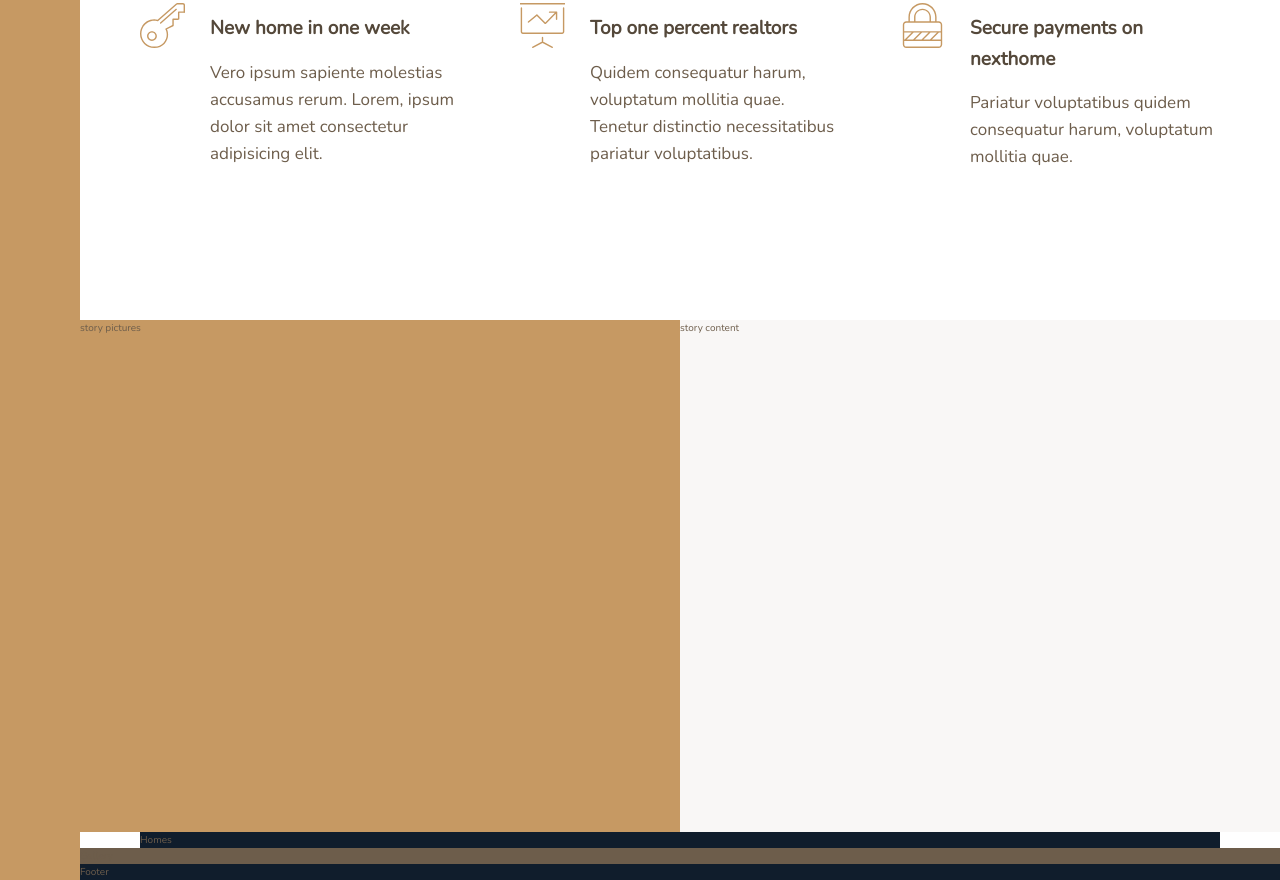
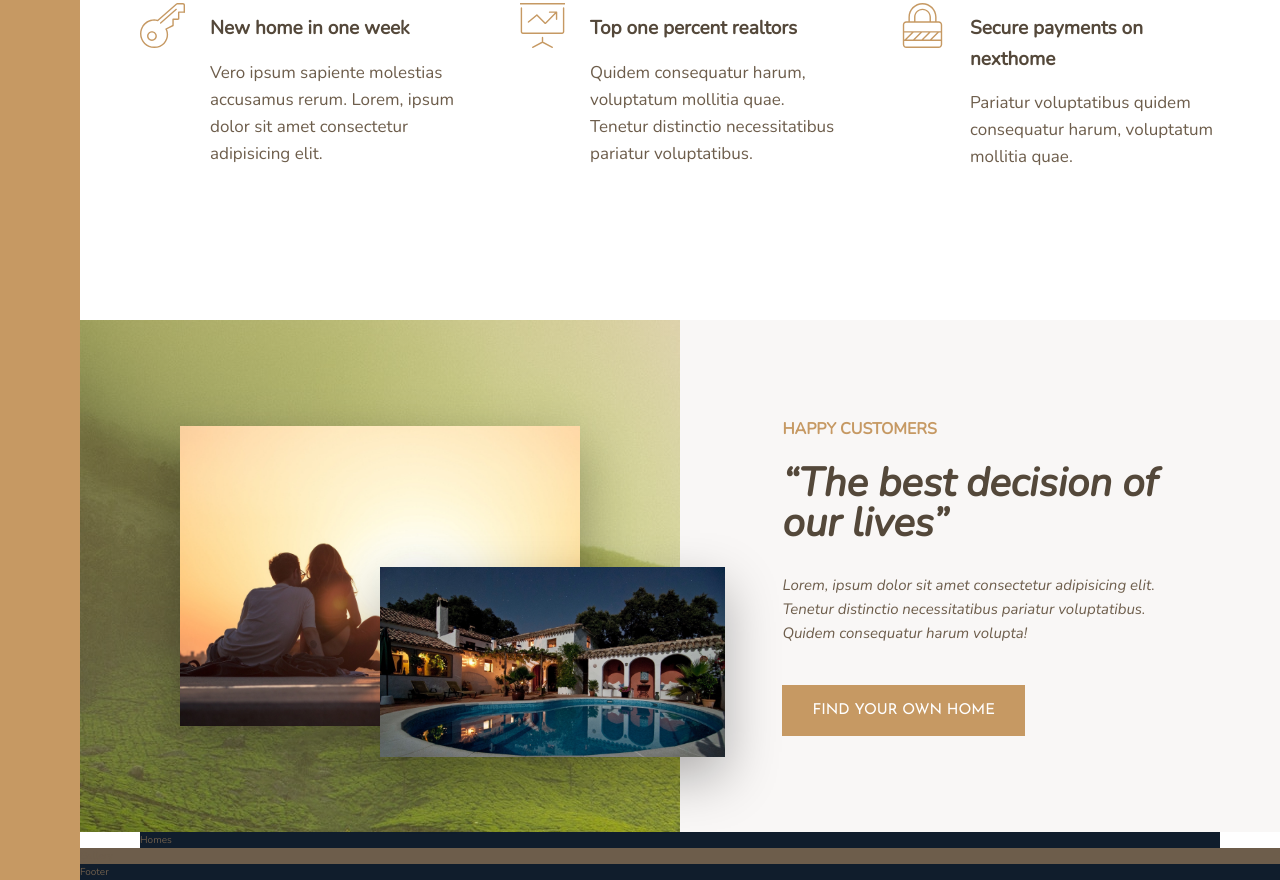
Before and after one commit to m2paulc/nexthome, a website: page index.html in a window 1280 px wide. Shown: the part 991-1871 px from the top of the page. Drawn offline with nearby package versions, Linux system fonts and the light colour scheme.

Commit message:
completed story section

```diff
--- a/index.html
+++ b/index.html
@@ -66,10 +66,14 @@
 					</div>
 				</section>
 				<div class="story__pictures">
-					story pictures
+					<img src="img/story-1.jpeg" alt="Couple with new house" class="story__img--1">
+					<img src="img/story-2.jpeg" alt="New house" class="story__img--2">
 				</div>
 				<div class="story__content">
-					story content
+					<h3 class="heading-3 mb-sm">Happy Customers</h3>
+					<h2 class="heading-2 heading-2--dark mb-med">&ldquo;The best decision of our lives&rdquo;</h2>
+					<p class="story__text mb-lg">Lorem, ipsum dolor sit amet consectetur adipisicing elit. Tenetur distinctio necessitatibus pariatur voluptatibus. Quidem consequatur harum volupta!</p>
+					<button class="btn">Find your own home</button>
 				</div>
 				<section class="homes">
 					Homes
--- a/sass/_story.scss
+++ b/sass/_story.scss
@@ -1,11 +1,42 @@
 .story {
   &__pictures {
     background-color: $color-primary;
+    background-image: linear-gradient(rgba($color-primary, .4), rgba($color-primary, .2)), url(../img/back.jpg);
     grid-column: full-start / col-end 4;
+    display: grid;
+    grid-template-rows: repeat(6, 1fr);
+    grid-template-columns: repeat(6, 1fr);
+    align-items: center;
+  }
+
+  &__img--1 {
+    width: 100%;
+    grid-row: 2 / 6;
+    grid-column: 2 / 6;
+    box-shadow: 0 2rem 5rem rgba(0, 0, 0, .3);
+  }
+
+  &__img--2 {
+    width: 115%;
+    grid-row: 4 / 6;
+    grid-column: 4 / 7;
+    z-index: 10;
+    box-shadow: 0 2rem 5rem rgba(0, 0, 0, .3);
   }
 
   &__content {
     background-color: $color-grey-light-1;
     grid-column: col-start 5 / full-end;
+
+    padding: 6rem 8vw;
+    display: flex;
+    flex-direction: column;
+    justify-content: center;
+    align-items: flex-start;
+  }
+
+  &__text {
+    font-size: 1.5rem;
+    font-style: italic;
   }
 }
--- a/sass/_typography.scss
+++ b/sass/_typography.scss
@@ -9,10 +9,19 @@
 
 .heading-2 {
   @extent %heading;
+  font-size: 4rem;
+  font-style: italic;
+  line-height: 1;
+
+  &--light { color: $color-grey-light-1}
+  &--dark { color: $color-grey-dark-1}
 }
 
 .heading-3 {
   @extent %heading;
+  font-size: 1.6rem;
+  color: $color-primary;
+  text-transform: uppercase;
 }
 
 .heading-4 {
@@ -22,3 +31,25 @@
   &--light { color: $color-grey-light-1}
   &--dark { color: $color-grey-dark-1}
 }
+
+.btn {
+  background-color: $color-primary;
+  color: #fff;
+  border: none;
+  border-radius: 0;
+  font-family: $font-display;
+  font-size: 1.5rem;
+  text-transform: uppercase;
+  padding: 1.8rem 3rem;
+  cursor: pointer;
+  transition: background-color .2s ease-out;
+
+  &:hover {
+    background-color: $color-primary-dark;
+  }
+}
+
+.mb-sm { margin-bottom: 2rem; }
+.mb-med { margin-bottom: 3rem; }
+.mb-lg { margin-bottom: 4rem; }
+.mb-xl { margin-bottom: 8rem; }
```
Also changed, not shown: css/style.css.
